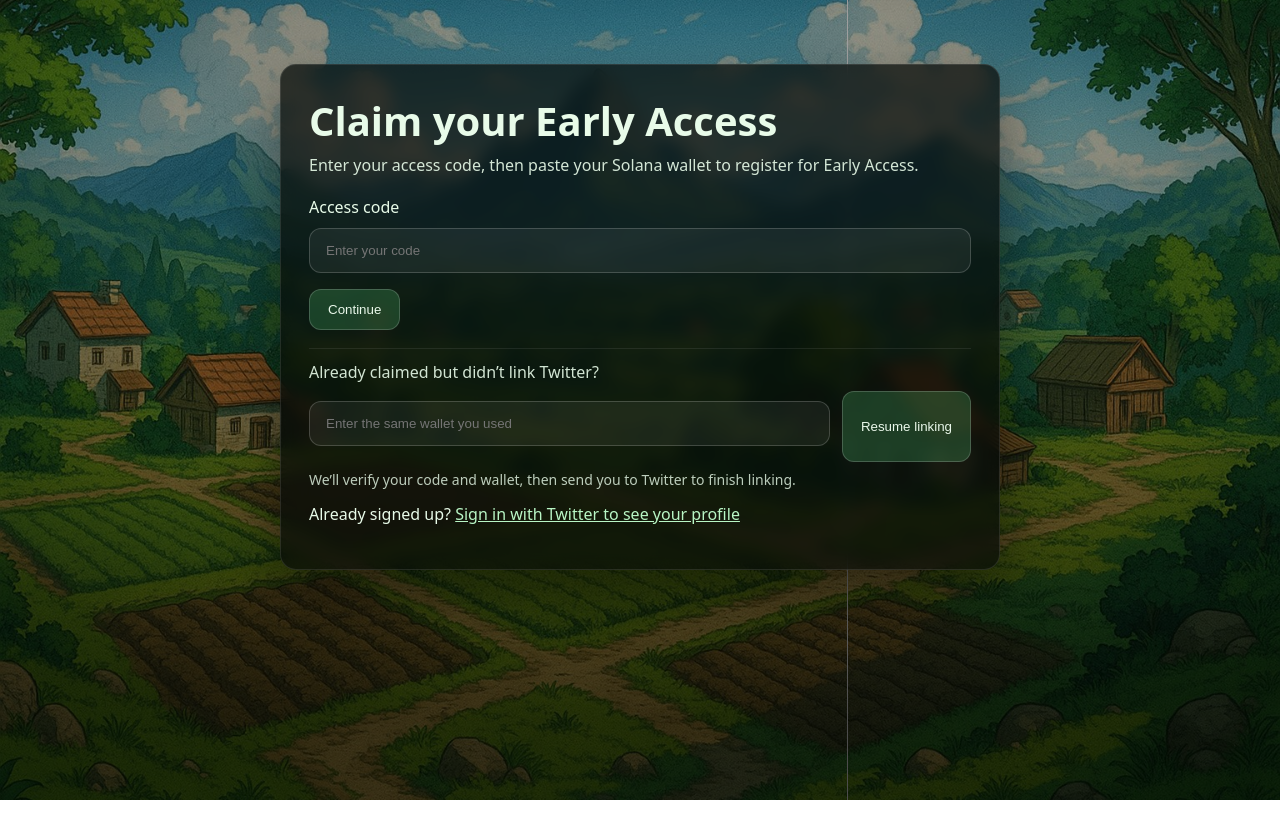
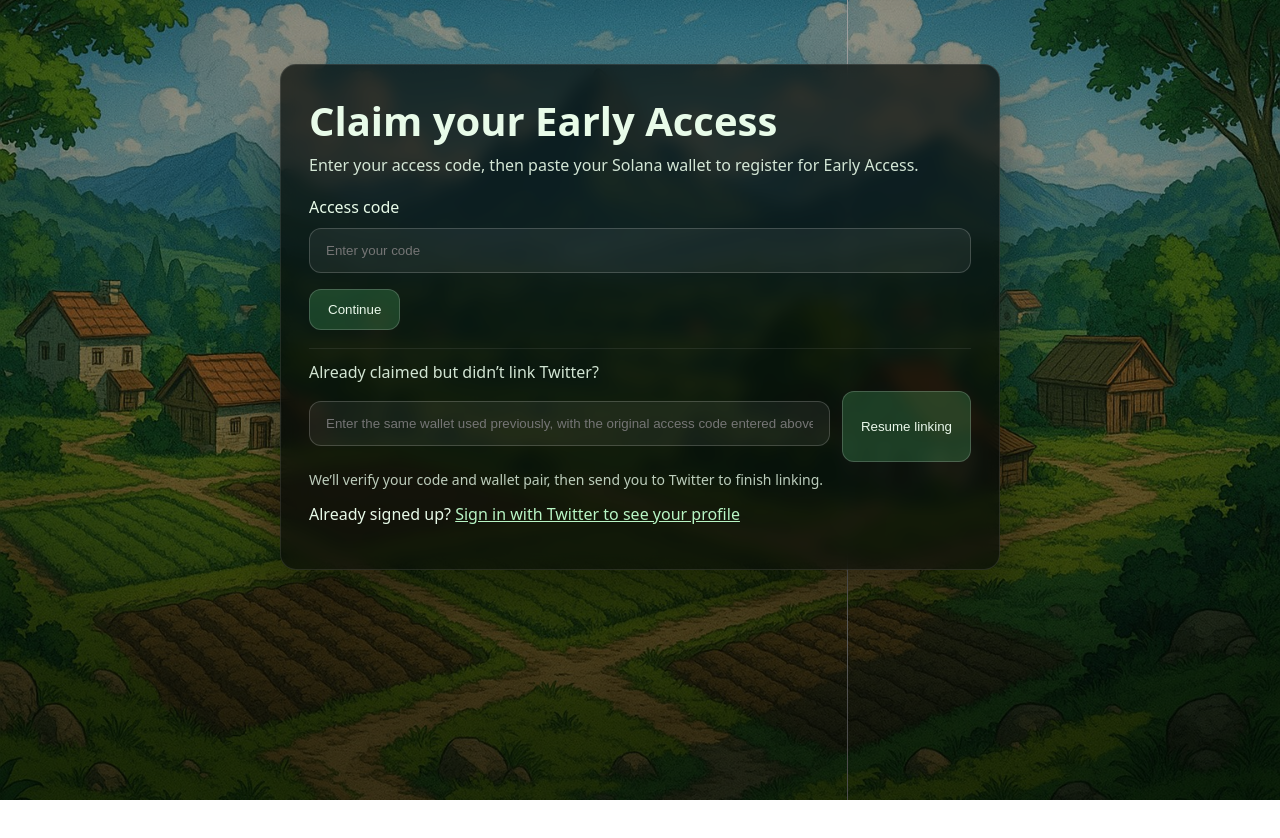
Before and after one commit to thewolfofwolves/plowed-access, a Next.js app: page / in a window 1280 px wide. Shown: the top 838 px of the page. Built offline with nearby package versions, Linux system fonts and the light colour scheme.

Commit message:
Update page.js

```diff
--- a/app/page.js
+++ b/app/page.js
@@ -227,7 +227,7 @@ export default function Home() {
                   onChange={(e) => setWallet(e.target.value)}
                   required
                   style={inputStyle}
-                  placeholder="Enter the same wallet you used"
+                  placeholder="Enter the same wallet used previously, with the original access code entered above"
                   autoComplete="off"
                 />
                 <button type="submit" style={resuming ? buttonDisabledStyle : buttonStyle} disabled={resuming}>
@@ -236,7 +236,7 @@ export default function Home() {
                 </button>
               </form>
               <p style={{ marginTop: 8, opacity: 0.8, fontSize: 14 }}>
-                We’ll verify your code and wallet, then send you to Twitter to finish linking.
+                We’ll verify your code and wallet pair, then send you to Twitter to finish linking.
               </p>
             </div>
           </>
```
